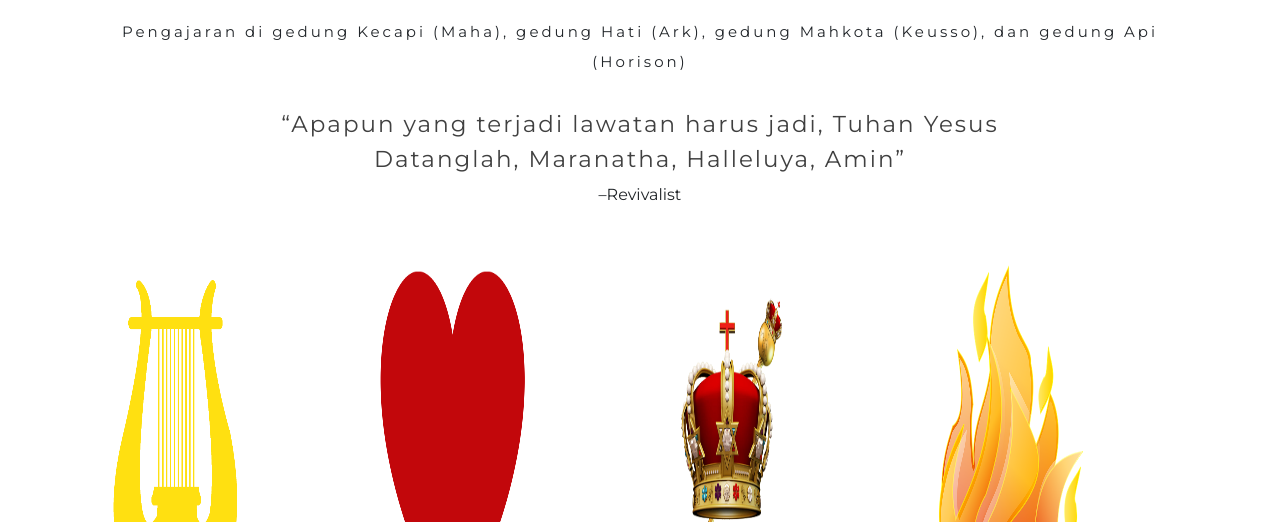
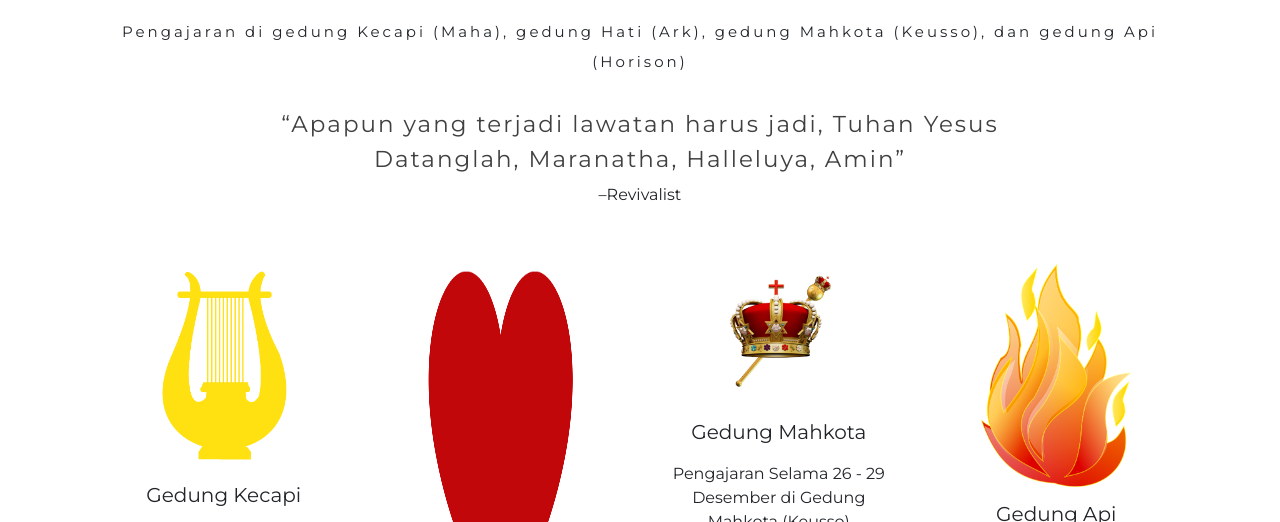
Before and after one commit to mgportofolio/mgportofolio.github.io, a plain HTML site: page pengajaran.html in a window 1280 px wide. Shown: the part 234-756 px from the top of the page. Drawn offline with Linux system fonts and the light colour scheme.

Commit message:
Update pengajaran.html

```diff
--- a/pengajaran.html
+++ b/pengajaran.html
@@ -55,28 +55,28 @@
 			<div class="row row-padding text-center">
 				<div class="col-md-3 tech-margin">
 					<a href="assets/pengajaran/kecapi.html" target="_blank">
-						<img class="tech" style="display:block;" width="100%" height="100%" src="assets/pengajaran/img/icon/kecapi.png">
+						<img class="tech" src="assets/pengajaran/img/icon/kecapi.png">
 					</a>
 					<h5>Gedung Kecapi</h5>
 					<p>Pengajaran Selama 26 - 29 Desember di Kecapi (Maha)</p>
 				</div>
 				<div class="col-md-3 tech-margin">
 					<a href="assets/pengajaran/hati.html"  target="_blank">
-						<img class="tech" style="display:block;" width="100%" height="100%" src="assets/pengajaran/img/icon/hati.png">
+						<img class="tech" height="100%" src="assets/pengajaran/img/icon/hati.png">
 					</a>
 					<h5>Gedung Hati</h5>
 					<p>Pengajaran Selama 26 - 29 Desember di Gedung Hati (Ark)</p>
 				</div>
 				<div class="col-md-3 tech-margin">
 					<a href="assets/pengajaran/mahkota.html"  target="_blank">
-						<img class="tech" style="display:block;" width="100%" height="100%" src="assets/pengajaran/img/icon/mahkota.png">
+						<img class="tech"  src="assets/pengajaran/img/icon/mahkota.png">
 					</a>
 					<h5>Gedung Mahkota</h5>
 					<p>Pengajaran Selama 26 - 29 Desember di Gedung Mahkota (Keusso)</p>
 				</div>
 				<div class="col-md-3 tech-margin">
 					<a href="assets/pengajaran/api.html"  target="_blank">
-						<img class="tech" style="display:block;" width="100%" height="100%" src="assets/pengajaran/img/icon/api.png">
+						<img class="tech" src="assets/pengajaran/img/icon/api.png">
 					</a>
 					<h5>Gedung Api</h5>
 					<p>Pengajaran Selama 26 - 29 Desember di Gedung Api (Hotel Horison)</p>
```
